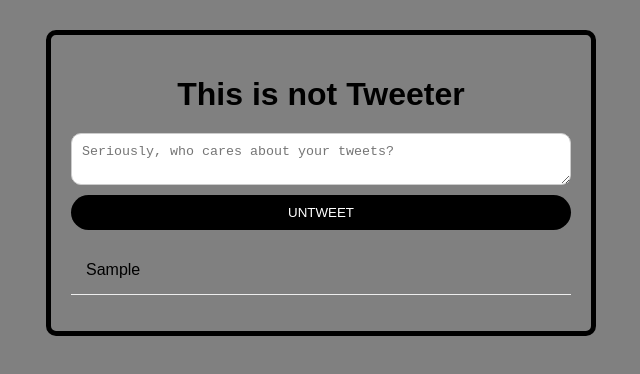
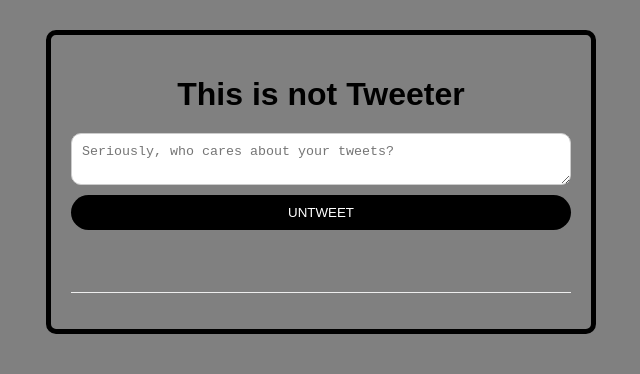
Before and after one commit to ParwinMirzaei/twitter-clone, a React (Vite) app: page / in a window 1280 px wide. Both pictures are taken after typing "Sample" into the empty fields and a click on the button "UNTWEET". Shown: the top 374 px of the page, without its empty margins (319-959 px from the left). Built offline with nearby package versions, Linux system fonts and the light colour scheme.

Commit message:
Update Tweet.jsx

```diff
--- a/src/Tweet.jsx
+++ b/src/Tweet.jsx
@@ -1,7 +1,11 @@
 import React from 'react';
 
-function Tweet({ tweet }) {
-  return <li>{tweet.content}</li>;
-}
+const Tweet = ({ content }) => {
+  return (
+    <li>
+      <p>{content}</p>
+    </li>
+  );
+};
 
 export default Tweet;
```
